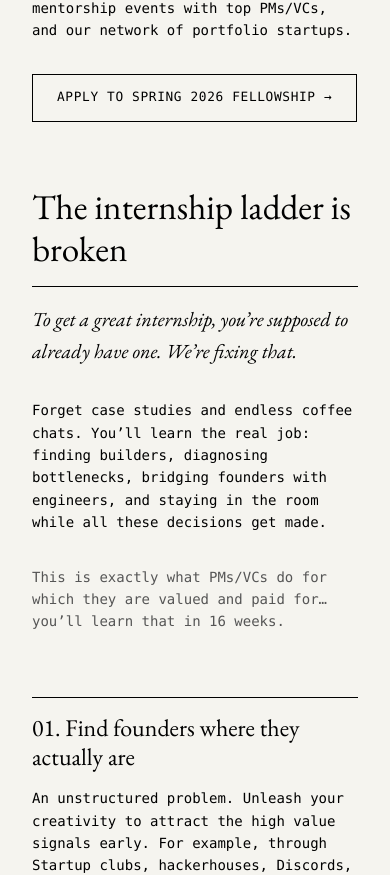
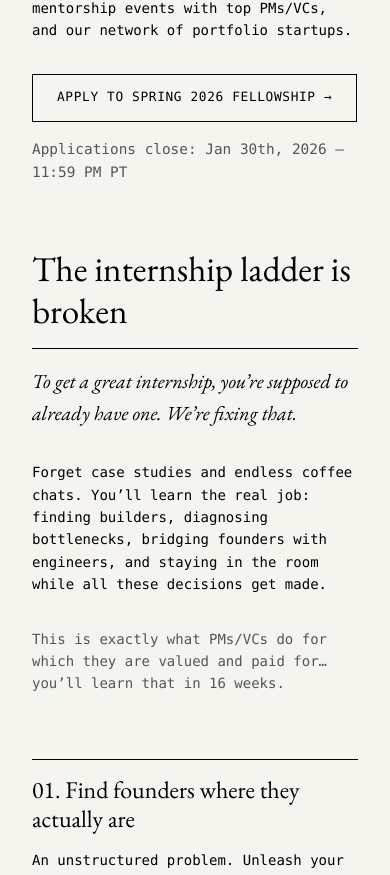
Before and after one commit to fiza-h/dimensionlabs, a React (Vite) app: page / in a window 390 px wide. Shown: the part 879-1754 px from the top of the page. Built offline with nearby package versions, Linux system fonts and the light colour scheme.

Commit message:
added deadline + responsiveness

```diff
--- a/Home.tsx
+++ b/Home.tsx
@@ -33,6 +33,9 @@ const Home: React.FC = () => {
 
                 <div style={{ marginTop: '2rem' }}>
                     <a href="https://form.typeform.com/to/aJJBintZ" className="btn-primary">Apply to Spring 2026 Fellowship &rarr;</a>
+                    <p className="text-subtle text-mono" style={{ marginTop: '1rem', fontSize: '0.9rem' }}>
+                        Applications close: Jan 30th, 2026 — 11:59 PM PT
+                    </p>
                 </div>
             </header>
 
@@ -146,19 +149,19 @@ const Home: React.FC = () => {
             <section className="section">
                 <h2>Program details</h2>
                 <div style={{ borderTop: '1px solid black' }}>
-                    <div className="flex justify-between" style={{ padding: '1rem 0', borderBottom: '1px solid #ddd' }}>
+                    <div className="flex justify-between program-row" style={{ padding: '1rem 0', borderBottom: '1px solid #ddd' }}>
                         <span className="text-caps">Timeline</span>
                         <span className="text-mono">Mid-January to late April 2026 (~14 weeks)</span>
                     </div>
-                    <div className="flex justify-between" style={{ padding: '1rem 0', borderBottom: '1px solid #ddd' }}>
+                    <div className="flex justify-between program-row" style={{ padding: '1rem 0', borderBottom: '1px solid #ddd' }}>
                         <span className="text-caps">Time Commitment</span>
                         <span className="text-mono">5–8 hours/week (flexible)</span>
                     </div>
-                    <div className="flex justify-between" style={{ padding: '1rem 0', borderBottom: '1px solid #ddd' }}>
+                    <div className="flex justify-between program-row" style={{ padding: '1rem 0', borderBottom: '1px solid #ddd' }}>
                         <span className="text-caps">Format</span>
                         <span className="text-mono">Remote-first (US time zones)</span>
                     </div>
-                    <div className="flex justify-between" style={{ padding: '1rem 0', borderBottom: '1px solid #ddd' }}>
+                    <div className="flex justify-between program-row" style={{ padding: '1rem 0', borderBottom: '1px solid #ddd' }}>
                         <span className="text-caps">Eligibility</span>
                         <span className="text-mono">US-based students / plugged into US ecosystem</span>
                     </div>
@@ -206,7 +209,7 @@ const Home: React.FC = () => {
                     <div style={{ margin: '2rem 0', textAlign: 'left' }}>
                         <p className="text-caps">Deadlines</p>
                         <ul className="text-mono" style={{ listStyle: 'none', padding: 0 }}>
-                            <li>Applications close: Jan 21st, 2026 — 11:59 PM PT</li>
+                            <li>Applications close: Jan 30th, 2026 — 11:59 PM PT</li>
                             <li>Final round: 15-minute Zoom conversation</li>
                         </ul>
                     </div>
--- a/index.css
+++ b/index.css
@@ -13,7 +13,8 @@
   --font-mono: ui-monospace, SFMono-Regular, Menlo, Monaco, Consolas, "Liberation Mono", "Courier New", monospace;
 
   /* Spacing */
-  --container-width: 800px; /* Narrow central column like pi.website */
+  --container-width: 800px;
+  /* Narrow central column like pi.website */
   --spacing-sm: 1rem;
   --spacing-md: 2rem;
   --spacing-lg: 4rem;
@@ -30,7 +31,8 @@
 body {
   background-color: var(--bg-primary);
   color: var(--text-primary);
-  font-family: var(--font-mono); /* Body text is monospace */
+  font-family: var(--font-mono);
+  /* Body text is monospace */
   font-size: 14px;
   line-height: 1.6;
   -webkit-font-smoothing: antialiased;
@@ -38,9 +40,15 @@ body {
 }
 
 /* Typography Overrides */
-h1, h2, h3, h4, h5, h6 {
+h1,
+h2,
+h3,
+h4,
+h5,
+h6 {
   font-family: var(--font-serif);
-  font-weight: 400; /* Regular weight often looks more elegant for serifs */
+  font-weight: 400;
+  /* Regular weight often looks more elegant for serifs */
   line-height: 1.2;
   margin-bottom: var(--spacing-sm);
 }
@@ -64,7 +72,8 @@ h3 {
 
 p {
   margin-bottom: var(--spacing-md);
-  max-width: 65ch; /* Optimal specific line length */
+  max-width: 65ch;
+  /* Optimal specific line length */
 }
 
 a {
@@ -92,7 +101,8 @@ a:hover {
 }
 
 /* Component: Lists */
-ul, ol {
+ul,
+ol {
   margin-bottom: var(--spacing-md);
   padding-left: var(--spacing-md);
 }
@@ -198,4 +208,10 @@ li {
   h1 {
     font-size: 2.5rem;
   }
+
+  .program-row {
+    flex-direction: column;
+    align-items: flex-start;
+    gap: 0.25rem;
+  }
 }
```
